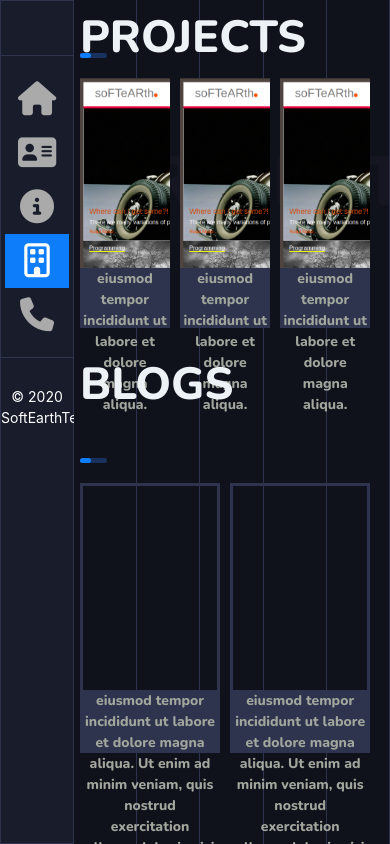
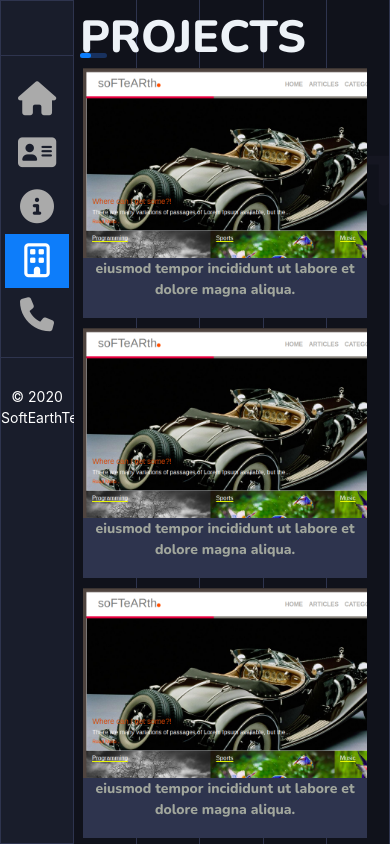
Before and after one commit to OdongAlican/Portfolio, a Vue app: page /projects in a window 390 px wide. Shown: the top 844 px of the page. Built offline with nearby package versions, Linux system fonts and the light colour scheme.

Commit message:
updates projects and resume views

```diff
--- a/src/views/Project.vue
+++ b/src/views/Project.vue
@@ -155,4 +155,30 @@
   background-color: #2E344E;
   left: 0;
 }
+
+@media only screen and (max-width: 1024px) {
+  .projects-section {
+    display: flex;
+    flex-direction: column;
+    width: 98%;
+    margin: auto;
+  }
+
+  .project-grid {
+    margin-top: 10px;
+  }
+
+  .blog-section {
+    display: flex;
+    flex-direction: column;
+    width: 98%;
+    margin: auto;
+    margin-top: 10px;
+  }
+
+  .blog-grid {
+    margin-top: 10px;
+  }
+
+}
 </style>
--- a/src/views/Resume.vue
+++ b/src/views/Resume.vue
@@ -231,11 +231,12 @@
   font-family: Nunito,sans-serif;
   align-items: center;
   background-color: #151621;
+  width: 100%;
 }
 
 .inner-section-html,
 .inner-section-css {
-  width: 25em;
+  width: 89%;
   background-color: #2E344E;
   height: 7px;
   margin-left: 10px;
@@ -336,4 +337,20 @@
   margin-left: -9px;
   background-color: #10121B;
 }
+
+@media only screen and (max-width: 1024px) {
+  .skills-section {
+    display: flex;
+    flex-direction: column;
+  }
+  .inner-skills {
+    width: 90%;
+  }
+}
+
+@media only screen and (max-width: 780px) {
+  .experience-section {
+    flex-direction: column;
+  }
+}
 </style>
```
